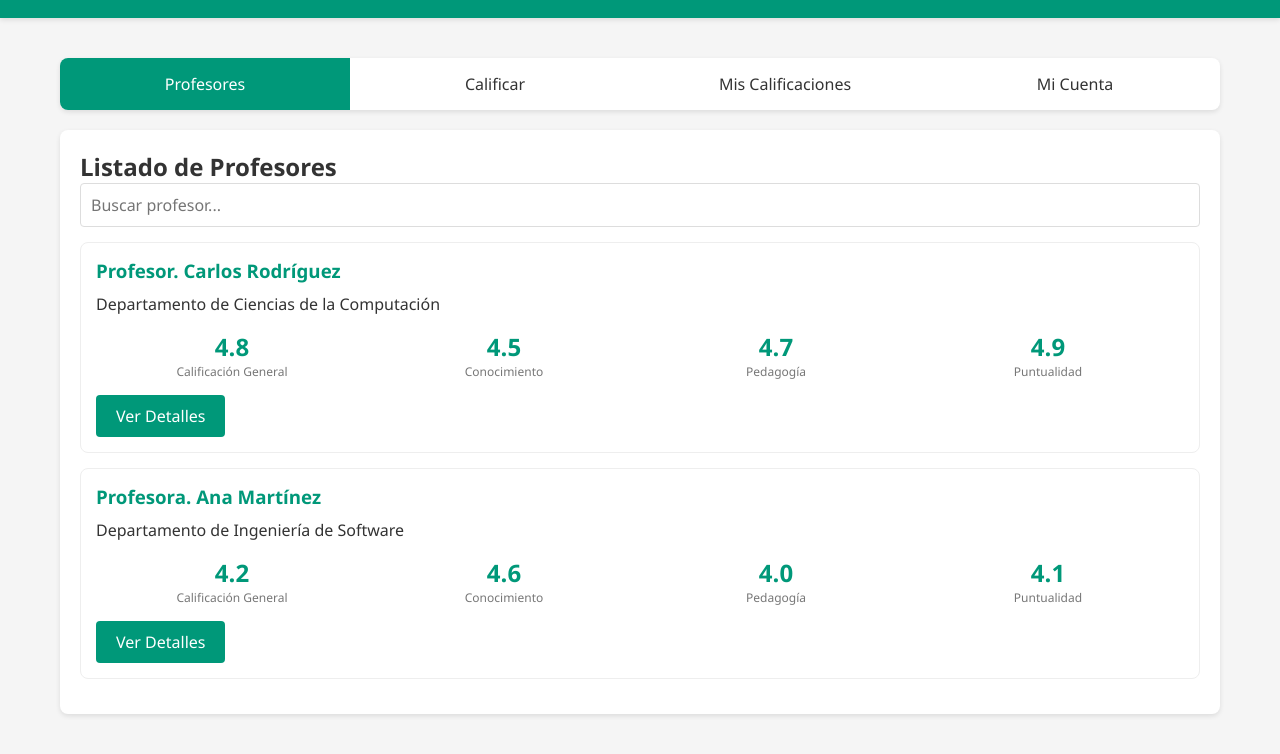
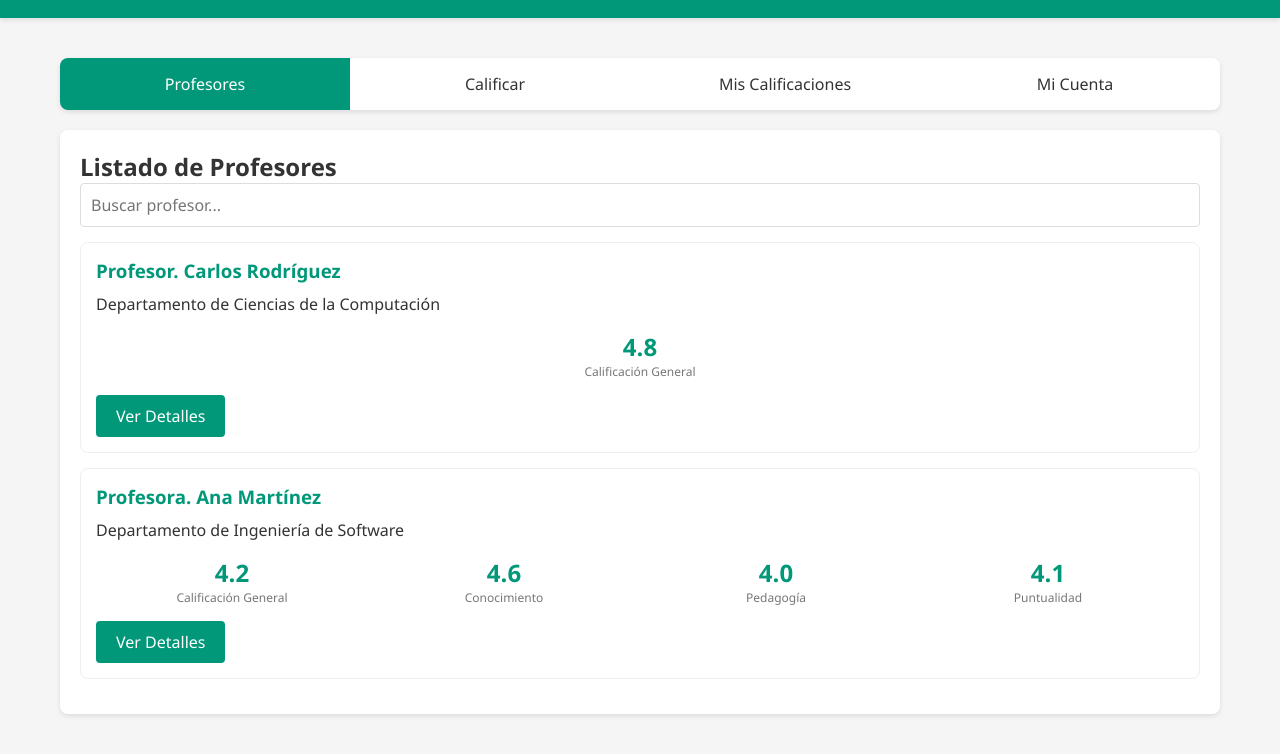
Before and after one commit to Eduar2096/web, a plain HTML site: page index.html in a window 1280 px wide. Shown: the part 100-854 px from the top of the page. Drawn offline with Linux system fonts and the light colour scheme.

Commit message:
Add files via upload

```diff
--- a/index.html
+++ b/index.html
@@ -235,18 +235,6 @@
                             <div class="value">4.8</div>
                             <div class="label">Calificación General</div>
                         </div>
-                        <div class="rating-item">
-                            <div class="value">4.5</div>
-                            <div class="label">Conocimiento</div>
-                        </div>
-                        <div class="rating-item">
-                            <div class="value">4.7</div>
-                            <div class="label">Pedagogía</div>
-                        </div>
-                        <div class="rating-item">
-                            <div class="value">4.9</div>
-                            <div class="label">Puntualidad</div>
-                        </div>
                     </div>
                     <button class="btn btn-primary" onclick="showProfessorDetails(1)">Ver Detalles</button>
                 </div>
@@ -293,10 +281,10 @@
                     <label for="course">Curso</label>
                     <select class="form-control" id="course">
                         <option value="">-- Seleccionar --</option>
-                        <option value="prog1">Programación I</option>
+                        <option value="prog1">Introducicion a la Programación</option>
                         <option value="prog2">Programación II</option>
-                        <option value="algo">Algoritmos</option>
-                        <option value="bd">Bases de Datos</option>
+                        <option value="algo">Matediscreta</option>
+                        <option value="bd">Lenguaje Bases de Datos</option>
                     </select>
                 </div>
 
```
